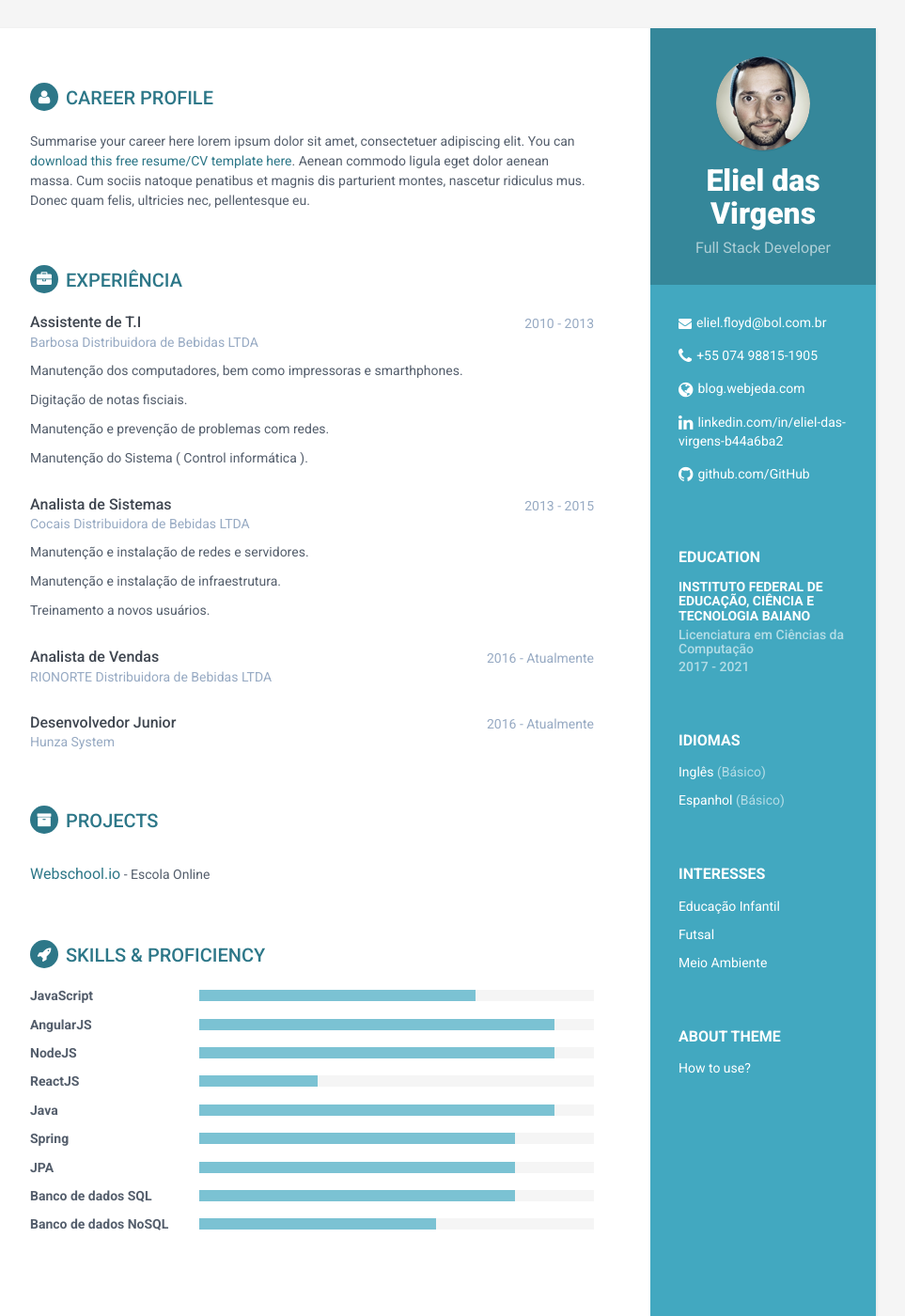
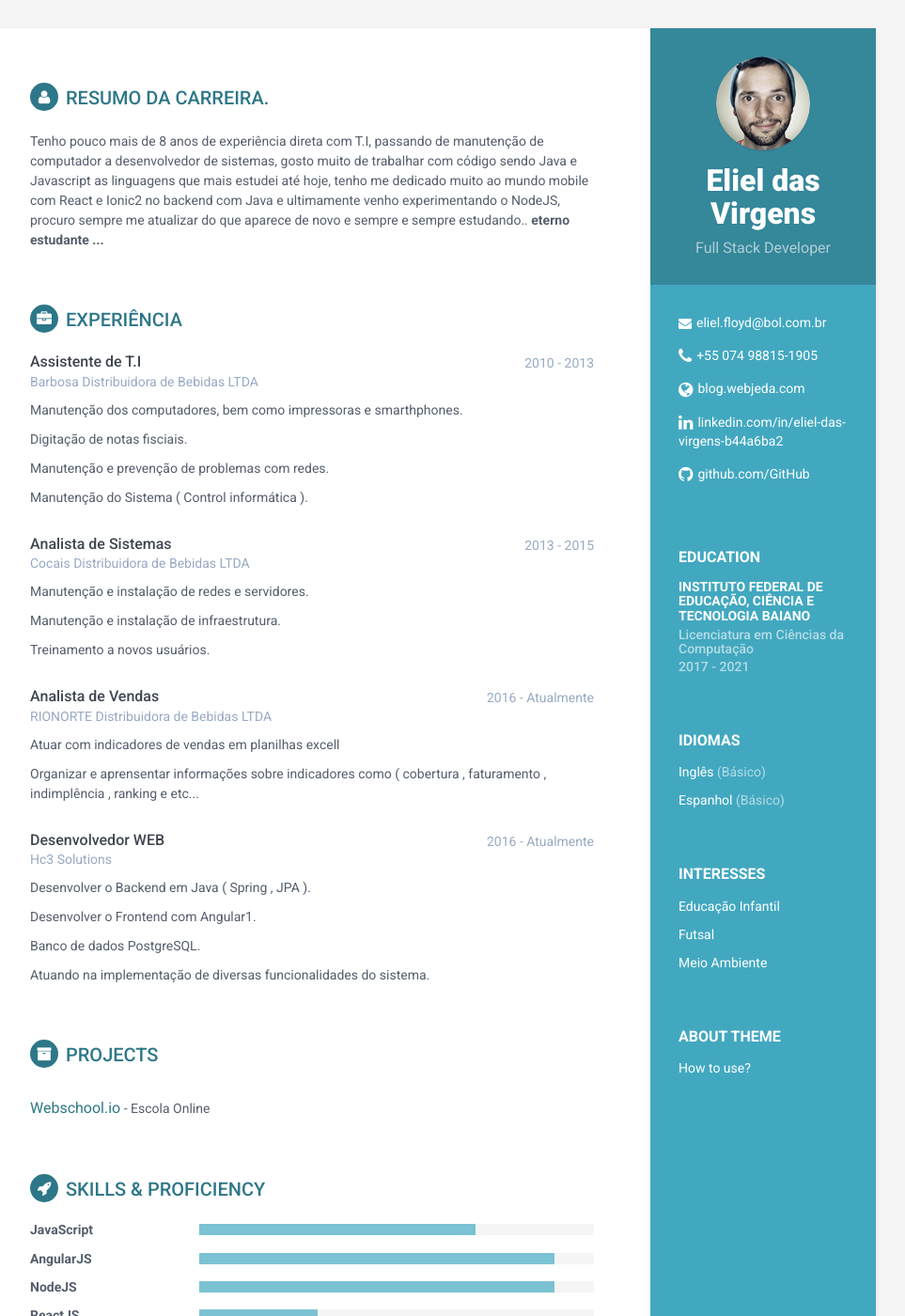
Before and after one commit to hc3/hc3.github.io, a Jekyll site: the page built from index.html, in a window 1280 px wide and 1400 px high. Shown: the whole window at 94% size, without its empty margins (188-1151 px from the left). Built offline with Jekyll 4.4.1, drawn with Linux system fonts in a browser that asks for light colours.

Commit message:
enviando alterações

```diff
--- a/_includes/career-profile.html
+++ b/_includes/career-profile.html
@@ -1,6 +1,11 @@
 <section class="section summary-section">
-<h2 class="section-title"><i class="fa fa-user"></i>Career Profile</h2>
+<h2 class="section-title"><i class="fa fa-user"></i>Resumo da carreira.</h2>
 <div class="summary">
-    <p>Summarise your career here lorem ipsum dolor sit amet, consectetuer adipiscing elit. You can <a href="#" target="_blank">download this free resume/CV template here</a>. Aenean commodo ligula eget dolor aenean massa. Cum sociis natoque penatibus et magnis dis parturient montes, nascetur ridiculus mus. Donec quam felis, ultricies nec, pellentesque eu.</p>
+    <p>
+        Tenho pouco mais de 8 anos de experiência direta com T.I, passando de manutenção de computador a desenvolvedor de sistemas, gosto muito
+        de trabalhar com código sendo Java e Javascript as linguagens que mais estudei até hoje, tenho me dedicado muito ao mundo mobile com React e Ionic2
+        no backend com Java e ultimamente venho experimentando o NodeJS, procuro sempre me atualizar do que aparece de novo e sempre e sempre estudando..
+        <b> eterno estudante ... </b>
+    </p>
 </div><!--//summary-->
 </section><!--//section-->
--- a/_includes/experience.html
+++ b/_includes/experience.html
@@ -42,22 +42,24 @@
             <div class="company">RIONORTE Distribuidora de Bebidas LTDA</div>
         </div><!--//meta-->
         <div class="details">
-            <p></p>
-            <p></p>
+            <p>Atuar com indicadores de vendas em planilhas excell</p>
+            <p>Organizar e aprensentar informações sobre indicadores como ( cobertura , faturamento , indimplência , ranking e etc...</p>
         </div><!--//details-->
     </div><!--//item-->
 
     <div class="item">
         <div class="meta">
             <div class="upper-row">
-                <h3 class="job-title">Desenvolvedor Junior</h3>
+                <h3 class="job-title">Desenvolvedor WEB</h3>
                 <div class="time">2016 - Atualmente</div>
             </div><!--//upper-row-->
-            <div class="company">Hunza System</div>
+            <div class="company">Hc3 Solutions</div>
         </div><!--//meta-->
         <div class="details">
-            <p></p>
-            <p></p>
+            <p>Desenvolver o Backend em Java ( Spring , JPA ).</p>
+            <p>Desenvolver o Frontend com Angular1.</p>
+            <p>Banco de dados PostgreSQL.</p>
+            <p>Atuando na implementação de diversas funcionalidades do sistema.</p>
         </div><!--//details-->
     </div><!--//item-->
 
--- a/_includes/sidebar.html
+++ b/_includes/sidebar.html
@@ -3,7 +3,7 @@
 
      <div class="sidebar-wrapper">
             <div class="profile-container">
-                <img class="profile-img" src="{{site.baseurl}}/assets/images/{% if site.pic %}{{ site.pic }}{% else %}profile.png{% endif %}" alt="profile picture" />
+                <img class="profile-img" src="{{site.baseurl}}/assets/images/{% if site.pic %}{{ site.pic }}{% else %}profile.jpg{% endif %}" alt="profile picture" />
                 <h1 class="name">{% if site.name %}{{site.name}}{% else %}Alan Doe{% endif %}</h1>
                 <h3 class="tagline">{% if site.tagline %}{{site.tagline}}{% else %}Full Stack Developer{% endif %}</h3>
             </div><!--//profile-container-->
```
Also changed, not shown: assets/images/profile.jpg (added).
